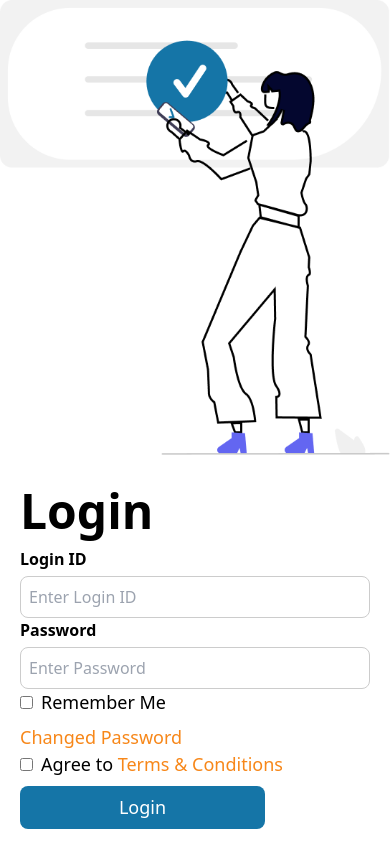
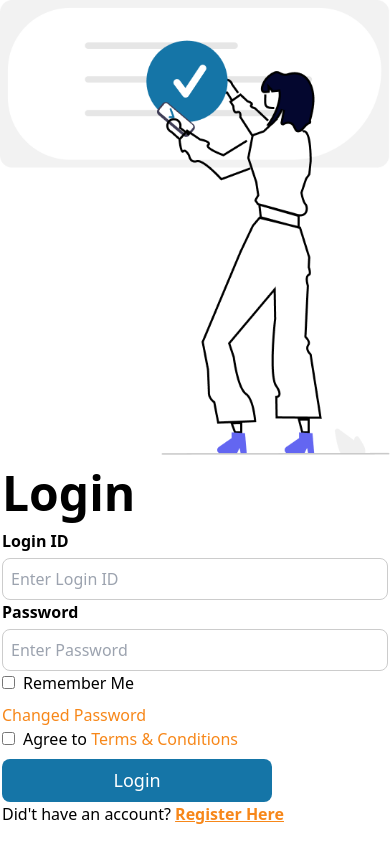
Before and after one commit to abdurrahmanrahat/react-styled-component, a React (Vite) app: page / in a window 390 px wide. Built offline with nearby package versions, Linux system fonts and the light colour scheme.

Commit message:
fixd responsive

```diff
--- a/src/App.jsx
+++ b/src/App.jsx
@@ -6,6 +6,9 @@ function App() {
   // form styled
   const StyledForm = styled.form`
     padding: 20px;
+    @media (max-width: 769px) {
+      padding: 2px;
+    }
   `;
 
   // h2 style
@@ -19,6 +22,19 @@ function App() {
   const StyleSpanText = styled.span`
     color: #f78719;
     font-size: 18px;
+    @media (max-width: 769px) {
+      font-size: 16px;
+    }
+  `;
+
+  const StyleRegisterText = styled.span`
+    color: #f78719;
+    font-size: 18px;
+    text-decoration: underline;
+    font-weight: 700;
+    @media (max-width: 769px) {
+      font-size: 16px;
+    }
   `;
 
   // form label
@@ -47,6 +63,9 @@ function App() {
   `;
   const LabelText = styled.span`
     font-size: 18px;
+    @media (max-width: 769px) {
+      font-size: 16px;
+    }
   `;
 
   // login button
@@ -61,13 +80,13 @@ function App() {
   `;
 
   return (
-    <div className="md:flex items-center gap-4 p-4 md:p-12">
+    <div className="md:flex items-center gap-4 p-4 lg:p-12">
       {/* image */}
       <div className="md:w-1/2">
         <img src={FormImg} alt="" className="md:w-[420px]" />
       </div>
       {/* form fields */}
-      <div className="md:w-1/2 mx-auto w-full p-8">
+      <div className="md:w-1/2 mx-auto w-full p-4 md:p-8">
         <StyledForm>
           <div className="flex items-center justify-center mb-6">
             <StyleHeadingTitle>Login</StyleHeadingTitle>
@@ -107,6 +126,13 @@ function App() {
           <div className="flex items-center justify-center mt-4">
             <StyledButton>Login</StyledButton>
           </div>
+
+          <div className="flex items-center justify-center mt-4">
+            <LabelText>
+              Did&apos;t have an account?{" "}
+              <StyleRegisterText>Register Here</StyleRegisterText>
+            </LabelText>
+          </div>
         </StyledForm>
       </div>
     </div>
```
Also changed, not shown: src/index.css (line endings or trailing spaces).
